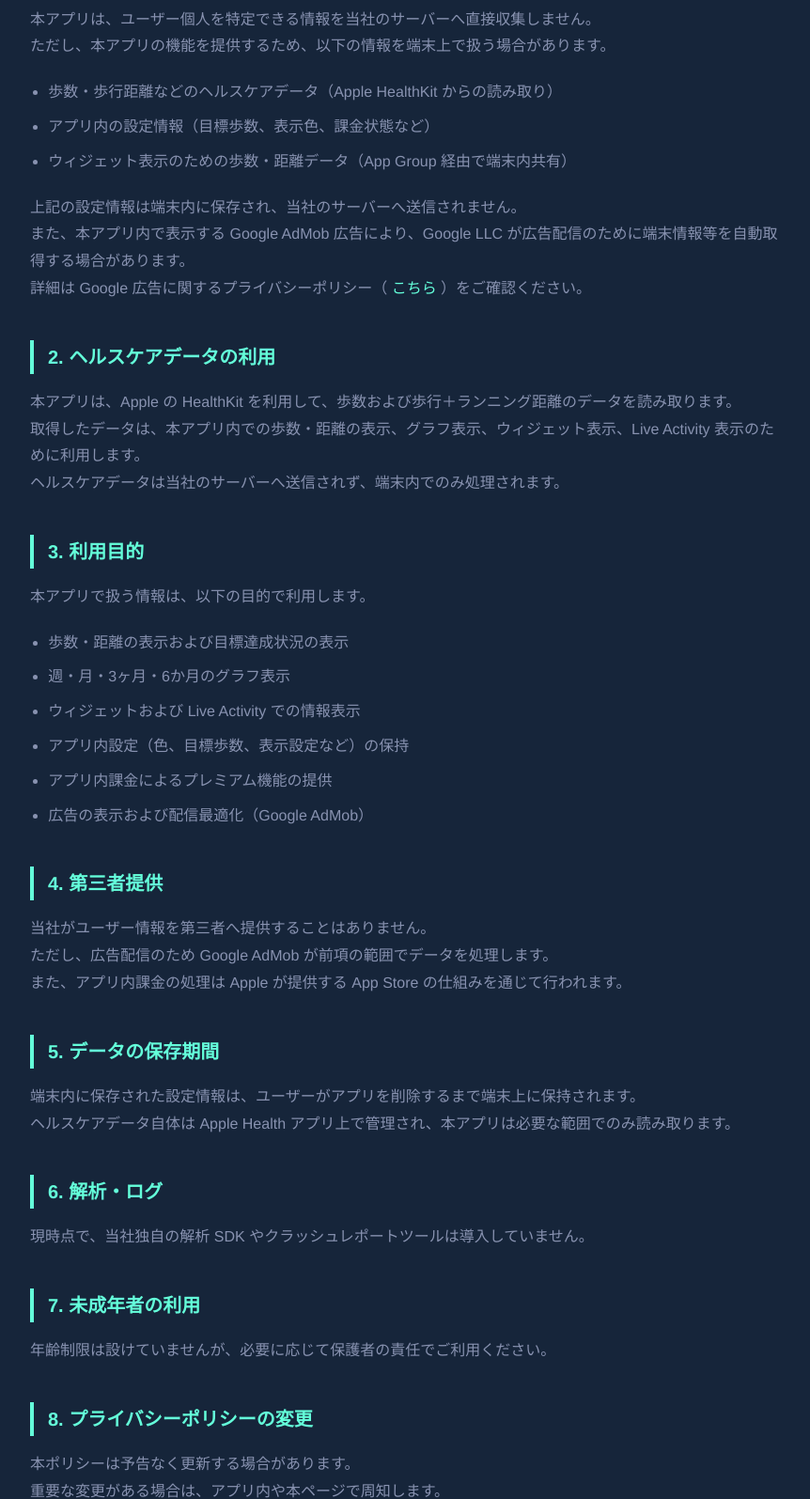
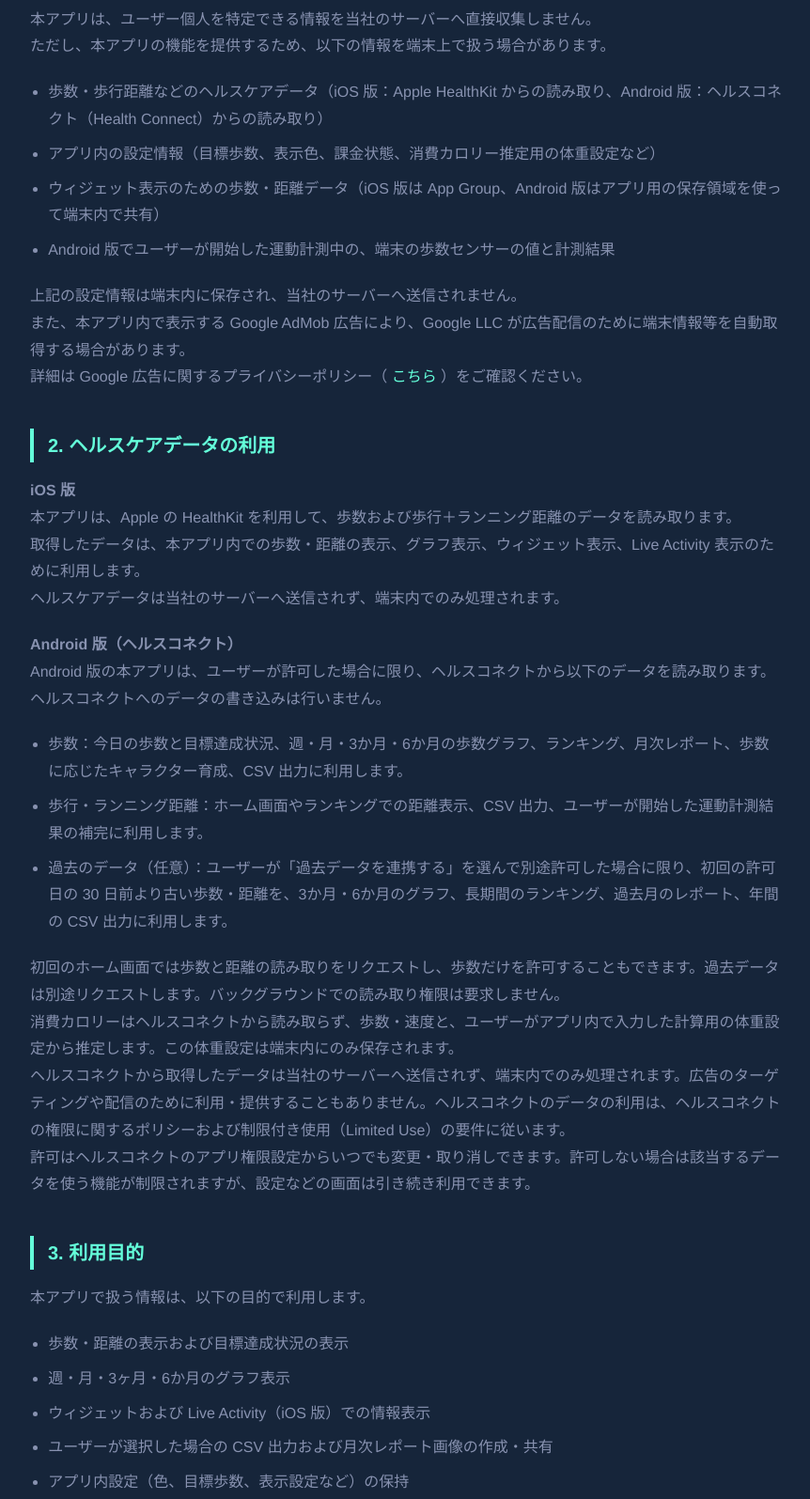
Before and after one commit to th-ht-80d/Step-Privacy, a plain HTML site: page index.html in a window 1280 px wide. Shown: the part 440-2035 px from the top of the page at 94% size, without its empty margins (208-1070 px from the left). Drawn offline with Linux system fonts and the light colour scheme.

Commit message:
Add Android (Health Connect) data handling to the privacy policy
Google Play requires apps that use Health Connect to describe how they
access, use and share that data. The policy only covered iOS/HealthKit.

- Health Connect read-only access: steps, distance, optional history
  (>30 days before first grant); no background access, no calorie reads
- No server transmission, no ad targeting, Limited Use compliance
- How to revoke access; Google Play billing; user-initiated CSV/image
  sharing; Android on-device storage, deletion and backup
- Revision date 2026-11-21

Co-Authored-By: Claude Opus 5.5 <noreply@anthropic.com>
Claude-Session: https://claude.ai/code/session_01RBkPpVqKumYwJVHLkK84oo

```diff
--- a/index.html
+++ b/index.html
@@ -138,9 +138,10 @@
                 ただし、本アプリの機能を提供するため、以下の情報を端末上で扱う場合があります。
             </p>
             <ul>
-                <li>歩数・歩行距離などのヘルスケアデータ（Apple HealthKit からの読み取り）</li>
-                <li>アプリ内の設定情報（目標歩数、表示色、課金状態など）</li>
-                <li>ウィジェット表示のための歩数・距離データ（App Group 経由で端末内共有）</li>
+                <li>歩数・歩行距離などのヘルスケアデータ（iOS 版：Apple HealthKit からの読み取り、Android 版：ヘルスコネクト（Health Connect）からの読み取り）</li>
+                <li>アプリ内の設定情報（目標歩数、表示色、課金状態、消費カロリー推定用の体重設定など）</li>
+                <li>ウィジェット表示のための歩数・距離データ（iOS 版は App Group、Android 版はアプリ用の保存領域を使って端末内で共有）</li>
+                <li>Android 版でユーザーが開始した運動計測中の、端末の歩数センサーの値と計測結果</li>
             </ul>
             <p>
                 上記の設定情報は端末内に保存され、当社のサーバーへ送信されません。<br>
@@ -151,9 +152,25 @@
             </p>
             <h2>2. ヘルスケアデータの利用</h2>
             <p>
+                <strong>iOS 版</strong><br>
                 本アプリは、Apple の HealthKit を利用して、歩数および歩行＋ランニング距離のデータを読み取ります。<br>
                 取得したデータは、本アプリ内での歩数・距離の表示、グラフ表示、ウィジェット表示、Live Activity 表示のために利用します。<br>
                 ヘルスケアデータは当社のサーバーへ送信されず、端末内でのみ処理されます。
+            </p>
+            <p>
+                <strong>Android 版（ヘルスコネクト）</strong><br>
+                Android 版の本アプリは、ユーザーが許可した場合に限り、ヘルスコネクトから以下のデータを読み取ります。ヘルスコネクトへのデータの書き込みは行いません。
+            </p>
+            <ul>
+                <li>歩数：今日の歩数と目標達成状況、週・月・3か月・6か月の歩数グラフ、ランキング、月次レポート、歩数に応じたキャラクター育成、CSV 出力に利用します。</li>
+                <li>歩行・ランニング距離：ホーム画面やランキングでの距離表示、CSV 出力、ユーザーが開始した運動計測結果の補完に利用します。</li>
+                <li>過去のデータ（任意）：ユーザーが「過去データを連携する」を選んで別途許可した場合に限り、初回の許可日の 30 日前より古い歩数・距離を、3か月・6か月のグラフ、長期間のランキング、過去月のレポート、年間の CSV 出力に利用します。</li>
+            </ul>
+            <p>
+                初回のホーム画面では歩数と距離の読み取りをリクエストし、歩数だけを許可することもできます。過去データは別途リクエストします。バックグラウンドでの読み取り権限は要求しません。<br>
+                消費カロリーはヘルスコネクトから読み取らず、歩数・速度と、ユーザーがアプリ内で入力した計算用の体重設定から推定します。この体重設定は端末内にのみ保存されます。<br>
+                ヘルスコネクトから取得したデータは当社のサーバーへ送信されず、端末内でのみ処理されます。広告のターゲティングや配信のために利用・提供することもありません。ヘルスコネクトのデータの利用は、ヘルスコネクトの権限に関するポリシーおよび制限付き使用（Limited Use）の要件に従います。<br>
+                許可はヘルスコネクトのアプリ権限設定からいつでも変更・取り消しできます。許可しない場合は該当するデータを使う機能が制限されますが、設定などの画面は引き続き利用できます。
             </p>
             <h2>3. 利用目的</h2>
             <p>
@@ -162,7 +179,8 @@
             <ul>
                 <li>歩数・距離の表示および目標達成状況の表示</li>
                 <li>週・月・3ヶ月・6か月のグラフ表示</li>
-                <li>ウィジェットおよび Live Activity での情報表示</li>
+                <li>ウィジェットおよび Live Activity（iOS 版）での情報表示</li>
+                <li>ユーザーが選択した場合の CSV 出力および月次レポート画像の作成・共有</li>
                 <li>アプリ内設定（色、目標歩数、表示設定など）の保持</li>
                 <li>アプリ内課金によるプレミアム機能の提供</li>
                 <li>広告の表示および配信最適化（Google AdMob）</li>
@@ -171,12 +189,14 @@
             <p>
                 当社がユーザー情報を第三者へ提供することはありません。<br>
                 ただし、広告配信のため Google AdMob が前項の範囲でデータを処理します。<br>
-                また、アプリ内課金の処理は Apple が提供する App Store の仕組みを通じて行われます。
+                また、アプリ内課金の処理は、iOS 版では Apple が提供する App Store、Android 版では Google Play の課金システムを通じて行われます。<br>
+                CSV ファイルやレポート画像は、ユーザーが明示的に共有を選んだ場合に限り、端末の共有画面でユーザーが選んだアプリへ渡します。共有後のファイルの保管・削除は、ユーザーおよび共有先アプリの管理となります。
             </p>
             <h2>5. データの保存期間</h2>
             <p>
                 端末内に保存された設定情報は、ユーザーがアプリを削除するまで端末上に保持されます。<br>
-                ヘルスケアデータ自体は Apple Health アプリ上で管理され、本アプリは必要な範囲でのみ読み取ります。
+                ヘルスケアデータ自体は、iOS 版では Apple Health アプリ上、Android 版ではヘルスコネクト上で管理され、本アプリは必要な範囲でのみ読み取ります。<br>
+                Android 版では、目標・設定、ウィジェット用の歩数・距離、ユーザーが保存した運動計測結果、育成の進捗などをアプリ用の保存領域に保持し、CSV やレポート画像はキャッシュ領域に作成します。これらは Android の「アプリ情報」からストレージを消去するか、アプリを削除することで削除できます。端末の設定によっては、Android 標準のバックアップ・端末移行の対象になります。
             </p>
             <h2>6. 解析・ログ</h2>
             <p>
@@ -192,7 +212,8 @@
                 重要な変更がある場合は、アプリ内や本ページで周知します。
             </p>
             <p style="font-size: 0.9rem; margin-top: 40px; text-align: right;">
-                制定日：2026年5月20日
+                制定日：2026年5月20日<br>
+                改定日：2026年11月21日（Android 版・ヘルスコネクトの取り扱いを追記）
             </p>
         </section>
         <section id="contact" class="page">
```
